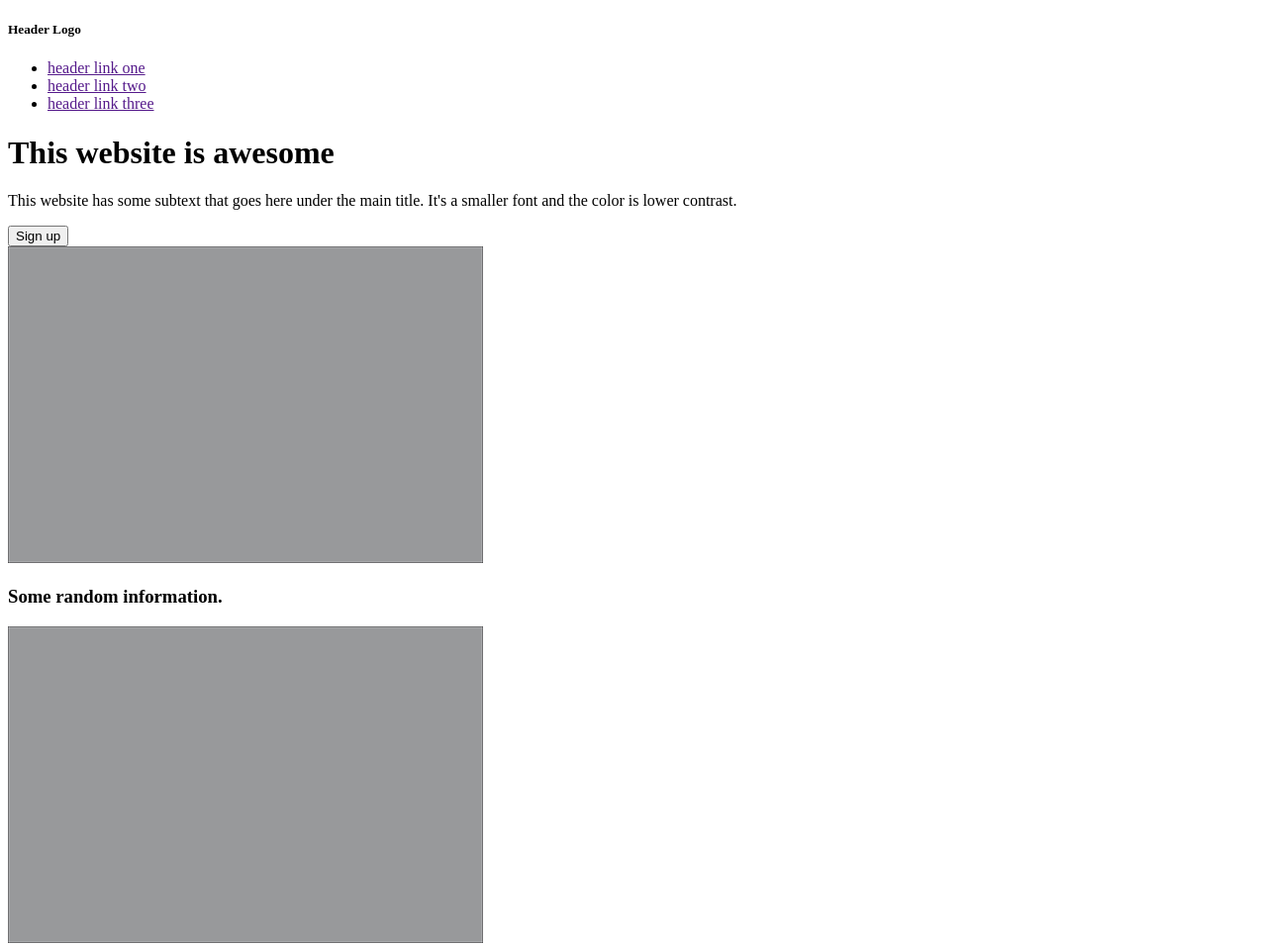
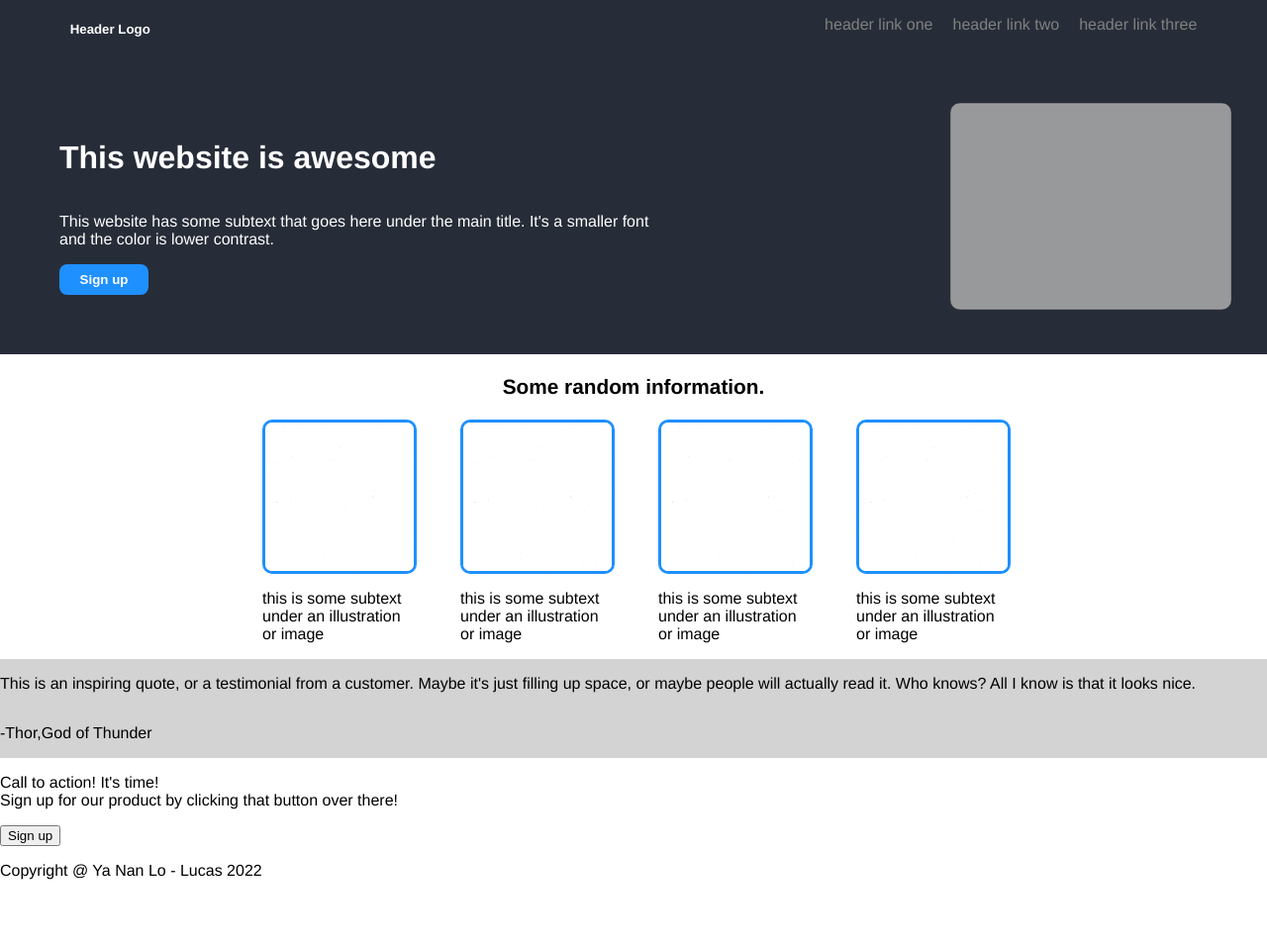
Before and after one commit to LucasYNL/basic_Webpage, a plain HTML site: page index.html in a window 1280 px wide. Shown: the top 956 px of the page at 99% size. After the commit the page ends 905 px from the top, so only its background shows below. Drawn offline with Linux system fonts and the light colour scheme.

Commit message:
did some css according to criteria

```diff
--- a/index.html
+++ b/index.html
@@ -11,13 +11,11 @@
     <body>
         <header>
             <h5>Header Logo</h5>
-            <div class="links">
-                <ul>
-                    <li><a href="">header link one</a></li>
-                    <li><a href="">header link two</a></li>
-                    <li><a href="">header link three</a></li>
-                </ul>
-            </div>
+            <ul>
+                <li><a href="">header link one</a></li>
+                <li><a href="">header link two</a></li>
+                <li><a href="">header link three</a></li>
+            </ul>
         </header>
 
         <main>
@@ -37,26 +35,26 @@
 
                 <div class="section2_pics">
                     <div class="pic_texts">
-                        <img src="image/grey.png" />
+                        <img src="image/white.jpg" />
                         <p>this is some subtext under an illustration or image</p>
                     </div>
                     <div class="pic_texts">
-                        <img src="image/grey.png" />
+                        <img src="image/white.jpg" />
                         <p>this is some subtext under an illustration or image</p>
                     </div>
                     <div class="pic_texts">
-                        <img src="image/grey.png" />
+                        <img src="image/white.jpg" />
                         <p>this is some subtext under an illustration or image</p>
                     </div>
                     <div class="pic_texts">
-                        <img src="image/grey.png" />
+                        <img src="image/white.jpg" />
                         <p>this is some subtext under an illustration or image</p>
                     </div>
                 </div>
             </div>
 
             <div class="body_section3">
-                <p>This is an inspiring quote, or a testimonial from a customer. Maybe it's just filling up space, or maybe people will actually read it. Who knows? All I know is taht it looks nice.</p>
+                <p>This is an inspiring quote, or a testimonial from a customer. Maybe it's just filling up space, or maybe people will actually read it. Who knows? All I know is that it looks nice.</p>
                 <p>-Thor,God of Thunder</p>
             </div>
 
--- a/style.css
+++ b/style.css
@@ -0,0 +1,111 @@
+body{
+    display: flex;
+    flex-direction: column;
+    font-family: 'Franklin Gothic Medium', 'Arial Narrow', Arial, sans-serif;
+    margin: 0;
+}
+
+header{
+    display: flex;
+    background-color: #272d38;
+    justify-content: space-around;
+}
+
+h5{
+    color: white;
+    margin-right: 500px;
+}
+
+ul{
+    display: flex;
+    gap: 20px;
+}
+
+li{
+    list-style: none;
+}
+
+a{
+    color: grey;
+    text-decoration: none;
+}
+
+main{
+    display: flex;
+    flex-direction: column;
+    flex: 1;
+}
+
+.body_section1 {
+    display: flex;
+    background-color: #272d38;
+    gap: 200px;
+}
+
+.section1_left{
+    display: flex;
+    flex-direction: column;
+    color: white;
+    padding: 60px;
+}
+
+.section1_left button{
+    padding: 8px 16px;
+    border: none;
+    border-radius: 8px;
+    width: 90px;
+    color: white;
+    background-color: dodgerblue;
+    font-weight: bold;
+}
+
+.section1_right{
+    display: flex;
+    justify-content: center;
+    align-items: center;
+}
+
+.section1_right img{
+    height: 70%;
+    width: 80%;
+    border-radius: 10px;
+}
+
+.body_section2{
+    display: flex;
+    flex-direction: column;
+    align-items: center;
+}
+
+h3{
+    font-size: 130%;
+}
+
+.section2_pics {
+    display: flex;
+    gap: 50px;
+}
+
+.pic_texts {
+    display: flex;
+    flex-direction: column;
+    justify-content: center;
+    max-width: 150px;
+}
+
+.pic_texts img {
+    height: 150px;
+    width: 150px;
+    border-radius: 10px;
+    border: 3px solid dodgerblue;
+}
+
+.body_section3 {
+    display: flex;
+    flex-direction: column;
+    background-color: lightgrey;
+}
+
+.body_section4 {
+    display: flex;
+}
```
Also changed, not shown: image/white.jpg (added), 1 other file.
